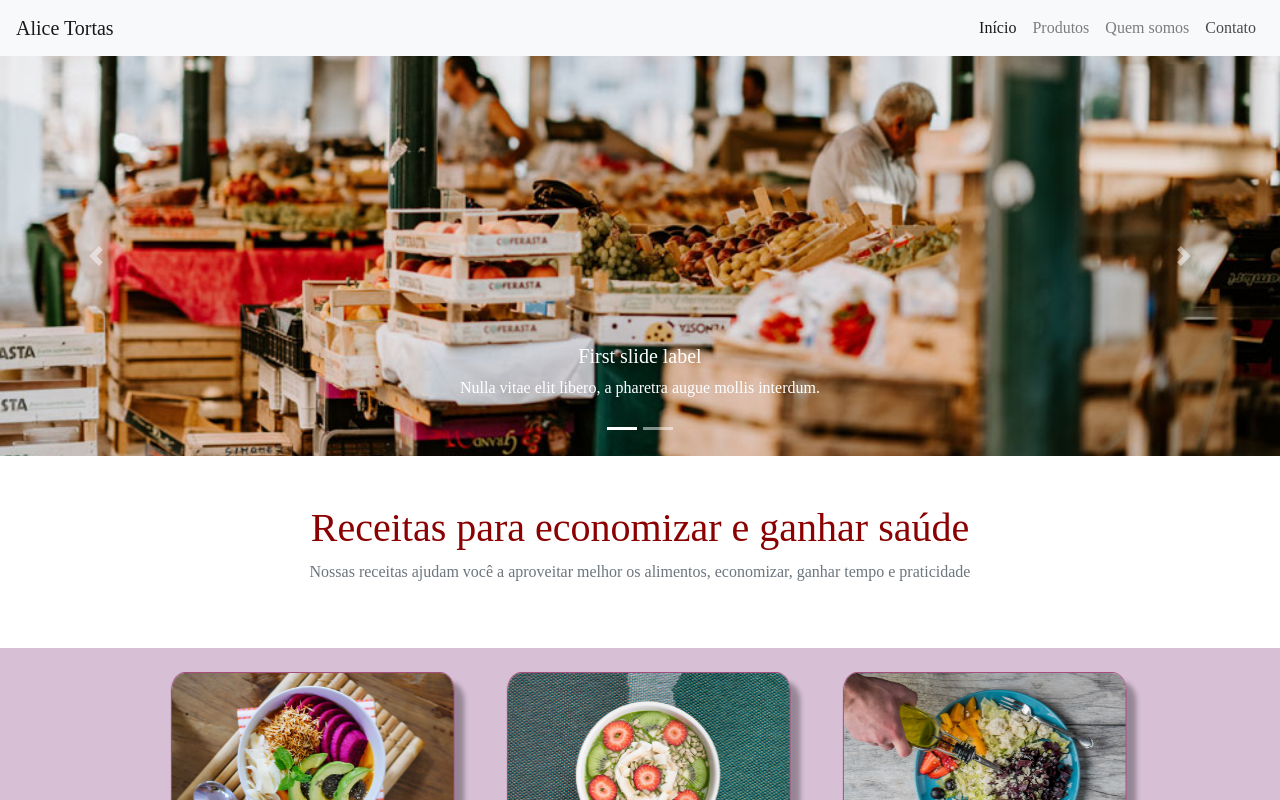
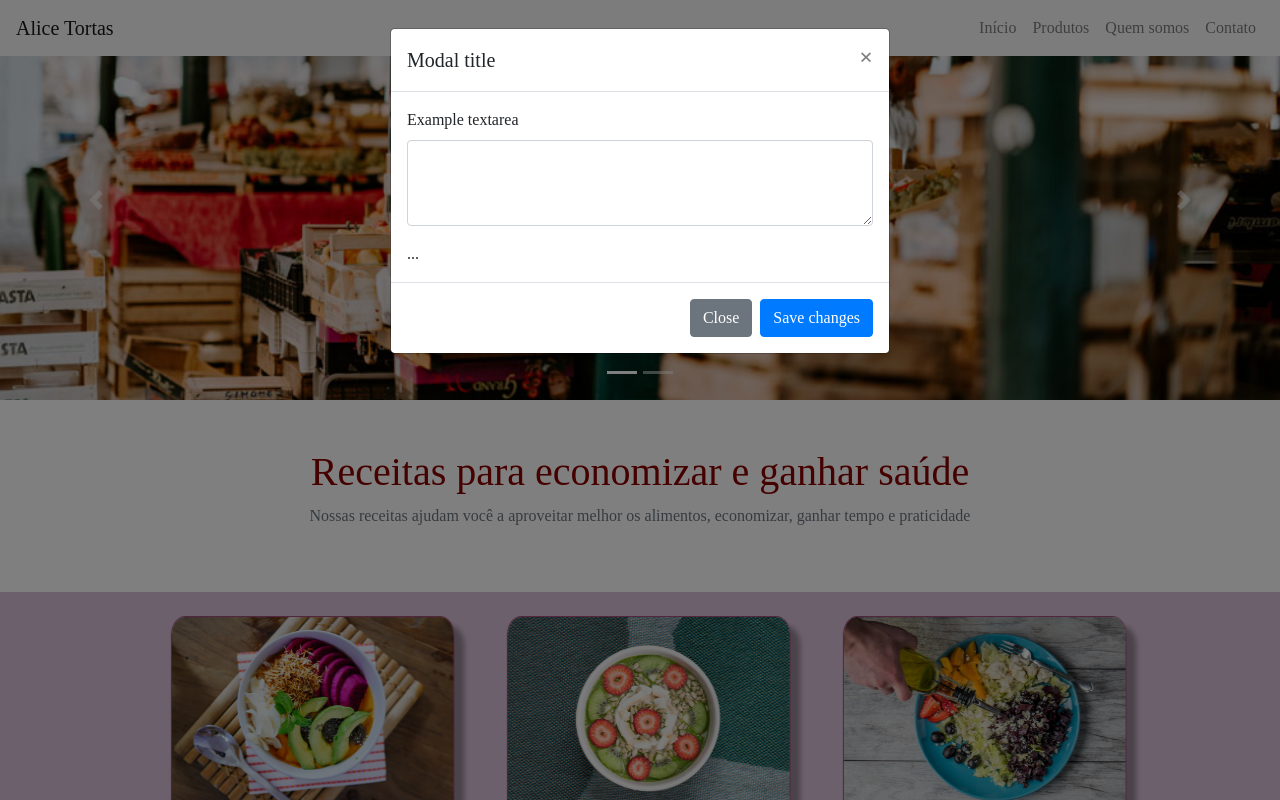
Before and after one commit to matheus-giordani/alice-tortas, an Angular app: page / in a window 1280 px wide. Both pictures are taken after a click on the link "Contato". Shown: the top 800 px of the page. Built offline with nearby package versions, Linux system fonts and the light colour scheme.

Commit message:
trava nav bar

```diff
--- a/src/app/app.module.ts
+++ b/src/app/app.module.ts
@@ -2,7 +2,7 @@ import { CommonModule } from '@angular/common';
 import { CUSTOM_ELEMENTS_SCHEMA, NgModule } from '@angular/core';
 import { BrowserModule } from '@angular/platform-browser';
 import { AppRoutingModule } from './app-routing.module';
-
+import { NgbModalModule } from '@ng-bootstrap/ng-bootstrap';
 import { AppComponent } from './app.component';
 
 @NgModule({
@@ -13,6 +13,7 @@ import { AppComponent } from './app.component';
     CommonModule,
     AppRoutingModule,
     BrowserModule,
+    NgbModalModule,
 
   ],
   providers: [],
--- a/src/app/landing-page/landing-page.module.ts
+++ b/src/app/landing-page/landing-page.module.ts
@@ -13,7 +13,7 @@ import { CardsComponent } from './cards/cards.component';
     LandingPageComponent,
     NavBarComponent,
     CarouselComponent,
-    CardsComponent
+    CardsComponent,
   ],
   imports: [
     CommonModule,
--- a/src/app/landing-page/landing-page/landing-page.component.html
+++ b/src/app/landing-page/landing-page/landing-page.component.html
@@ -1,9 +1,11 @@
-<header>
+
+<header >
 
   <app-nav-bar></app-nav-bar>
 </header>
 
-<app-carousel></app-carousel>
+
+<app-carousel id="inicio"></app-carousel>
 <title>fruto & fruta</title>
 
 
@@ -13,11 +15,27 @@
 
 </section>
 
-<section class="color-section-cards" >
+<section class="color-section-cards" id="produtos">
 
   <app-cards></app-cards>
 </section>
 
+<footer class="bg-secondary p-3">
+  <p class="text-light m-0 text-center">contato:<a  class="text-light" href="mailto:email@frutafruto.com.br">email@frutafruto.com.br</a></p>
 
+</footer>
 
-  <p>contato:<a href="mailto:email@frutafruto.com.br">email@frutafruto.com.br</a></p>
+<script>
+  $(document).ready(function(){
+    // Adiciona um comportamento de rolagem suave a todas as tags <a> com um atributo href começando com #
+    $('a[href^="#"]').on('click', function(event) {
+      var target = $(this.getAttribute('href'));
+      if( target.length ) {
+        event.preventDefault();
+        $('html, body').stop().animate({
+          scrollTop: target.offset().top
+        }, 3000);
+      }
+    });
+  });
+  </script>
--- a/src/app/landing-page/nav-bar/nav-bar.component.css
+++ b/src/app/landing-page/nav-bar/nav-bar.component.css
@@ -0,0 +1,9 @@
+.fixa-nav
+{
+  position: fixed;
+  z-index: 999;
+  width: 100%;
+
+
+
+}
--- a/src/app/landing-page/nav-bar/nav-bar.component.html
+++ b/src/app/landing-page/nav-bar/nav-bar.component.html
@@ -1,14 +1,45 @@
-<nav class="navbar navbar-expand-lg navbar-light bg-light ">
+<nav class="navbar navbar-expand-lg navbar-light bg-light fixa-nav">
+
   <a class="navbar-brand" href="#">Alice Tortas</a>
   <button class="navbar-toggler" type="button" data-toggle="collapse" data-target="#navbarNavAltMarkup" aria-controls="navbarNavAltMarkup" aria-expanded="false" aria-label="Toggle navigation">
     <span class="navbar-toggler-icon"></span>
   </button>
   <div class="collapse navbar-collapse justify-content-end" id="navbarNavAltMarkup">
     <div class="navbar-nav">
-      <a class="nav-item nav-link active" href="#">Início <span class="sr-only">(current)</span></a>
-      <a class="nav-item nav-link" href="#">Produtos</a>
+      <a class="nav-item nav-link" href="#inicio">Início <span class="sr-only">(current)</span></a>
+      <a class="nav-item nav-link" href="#produtos">Produtos</a>
       <a class="nav-item nav-link" href="#">Quem somos</a>
-      <a class="nav-item nav-link" href="#">Contato</a>
+      <a class="nav-item nav-link" data-toggle="modal" data-target="#modal-contato" href="#" >Contato</a>
     </div>
   </div>
 </nav>
+
+
+
+<!-- Modal -->
+<div class="modal fade" id="modal-contato" tabindex="-1" role="dialog" aria-labelledby="exampleModalLabel" aria-hidden="true">
+  <div class="modal-dialog" role="document">
+    <div class="modal-content">
+      <div class="modal-header">
+        <h5 class="modal-title" id="exampleModalLabel">Modal title</h5>
+        <button type="button" class="close" data-dismiss="modal" aria-label="Close">
+          <span aria-hidden="true">&times;</span>
+        </button>
+      </div>
+      <div class="modal-body">
+
+        <form>
+          <div class="form-group">
+            <label for="exampleFormControlTextarea1">Example textarea</label>
+            <textarea class="form-control" id="exampleFormControlTextarea1" rows="3"></textarea>
+          </div>
+        </form>
+        ...
+      </div>
+      <div class="modal-footer">
+        <button type="button" class="btn btn-secondary" data-dismiss="modal">Close</button>
+        <button type="button" class="btn btn-primary">Save changes</button>
+      </div>
+    </div>
+  </div>
+</div>
--- a/src/app/landing-page/nav-bar/nav-bar.component.ts
+++ b/src/app/landing-page/nav-bar/nav-bar.component.ts
@@ -1,4 +1,5 @@
 import { Component, OnInit } from '@angular/core';
+import { NgbModal } from '@ng-bootstrap/ng-bootstrap';
 
 @Component({
   selector: 'app-nav-bar',
@@ -6,10 +7,10 @@ import { Component, OnInit } from '@angular/core';
   styleUrls: ['./nav-bar.component.css']
 })
 export class NavBarComponent implements OnInit {
-
   constructor() { }
 
   ngOnInit(): void {
   }
 
+
 }
--- a/src/styles.css
+++ b/src/styles.css
@@ -3,3 +3,7 @@ body {
   /* font-family: 'Montserrat', sans-serif; */
   font-family: 'Pacifico', cursive;
 }
+
+html {
+  scroll-behavior: smooth;
+}
```
Also changed, not shown: package.json (+21 -19 lines), 2 other files (tests, documents, lock files or other folders).
